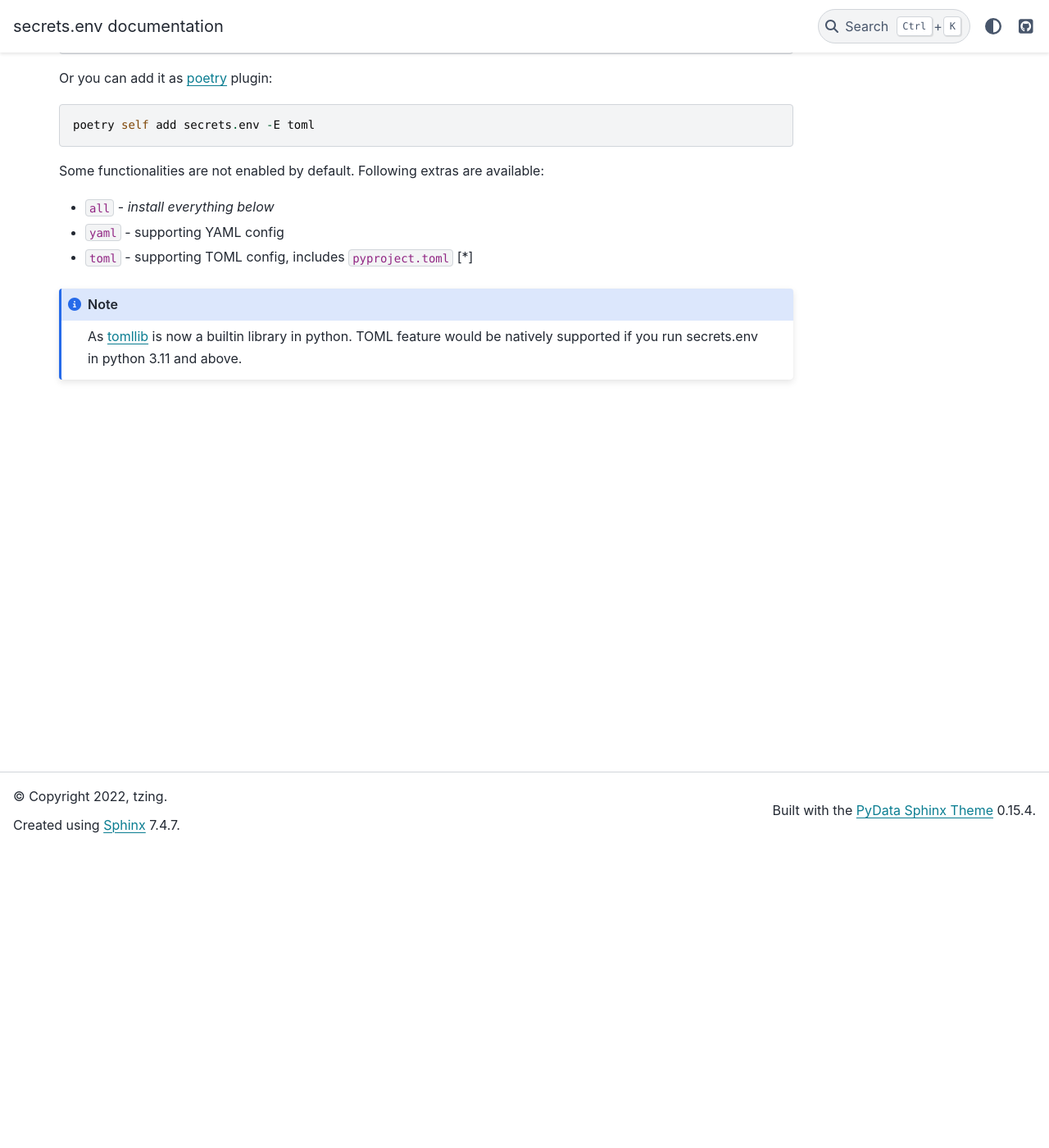
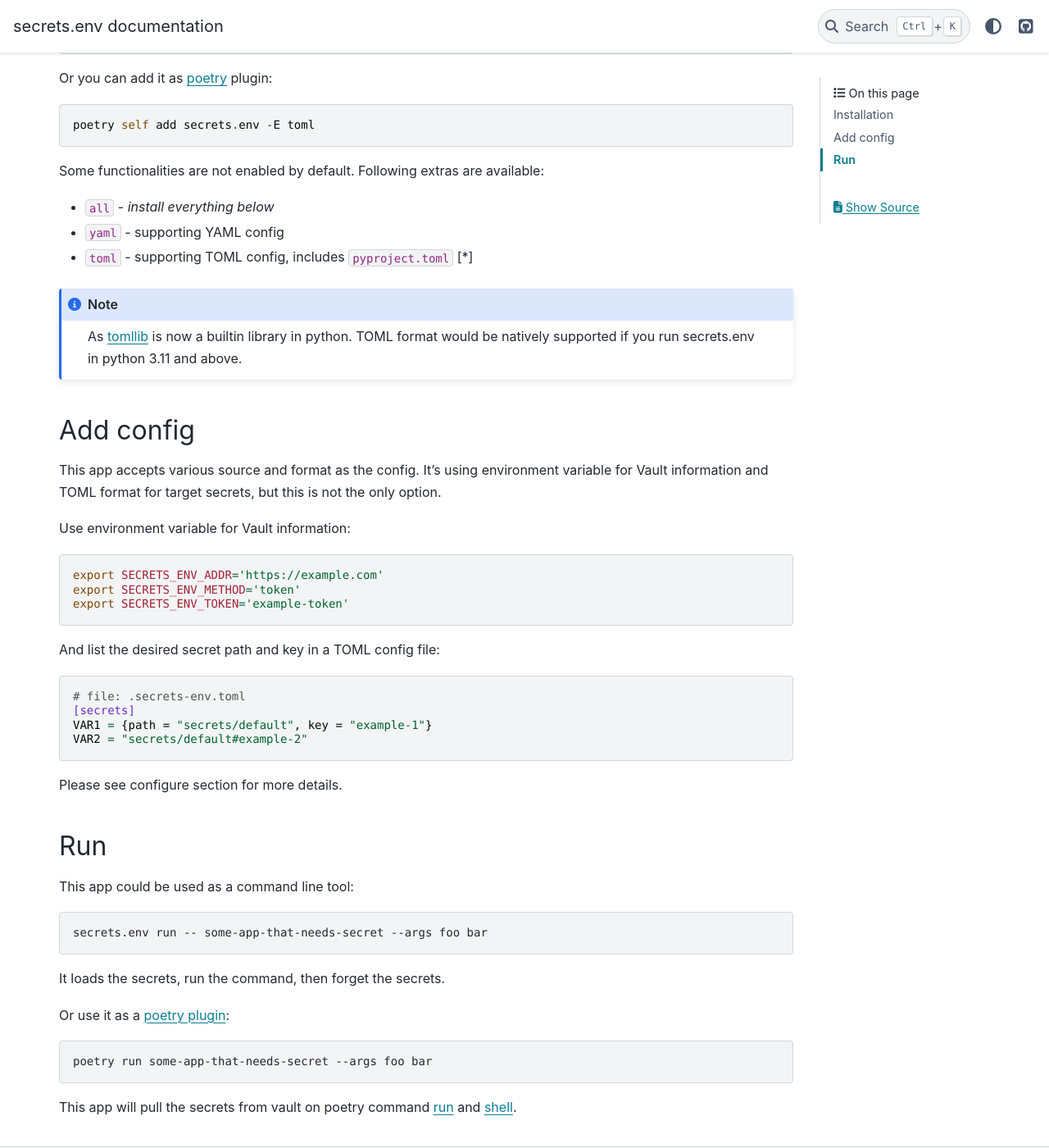
Before and after one commit to tzing/secrets.env, a Sphinx documentation site: the page built from docs/quick-start.rst, in a window 1280 px wide and 1400 px high, scrolled down 365 px. Shown: the whole window at 82% size. Built offline with Sphinx 7.4.7 and the PyData theme 0.15.4, drawn with Linux system fonts in a browser that asks for light colours.

Commit message:
complete quick start

```diff
--- a/docs/quick-start.rst
+++ b/docs/quick-start.rst
@@ -28,9 +28,54 @@
 * ``yaml`` - supporting YAML config
 * ``toml`` - supporting TOML config, includes ``pyproject.toml`` [\*]
 
-
 .. note::
 
    As `tomllib <https://docs.python.org/3.11/library/tomllib.html>`_ is now a
-   builtin library in python. TOML feature would be natively supported if you run
+   builtin library in python. TOML format would be natively supported if you run
    secrets.env in python 3.11 and above.
+
+
+Add config
+----------
+
+This app accepts various source and format as the config.
+It's using environment variable for Vault information and TOML format for target secrets, but this is not the only option.
+
+Use environment variable for Vault information:
+
+.. code-block:: bash
+
+    export SECRETS_ENV_ADDR='https://example.com'
+    export SECRETS_ENV_METHOD='token'
+    export SECRETS_ENV_TOKEN='example-token'
+
+And list the desired secret path and key in a TOML config file:
+
+.. code-block:: toml
+
+    # file: .secrets-env.toml
+    [secrets]
+    VAR1 = {path = "secrets/default", key = "example-1"}
+    VAR2 = "secrets/default#example-2"
+
+Please see configure section for more details.
+
+
+Run
+---
+
+This app could be used as a command line tool:
+
+.. code-block:: bash
+
+   secrets.env run -- some-app-that-needs-secret --args foo bar
+
+It loads the secrets, run the command, then forget the secrets.
+
+Or use it as a `poetry plugin <https://python-poetry.org/docs/master/plugins/)>`_:
+
+.. code-block:: bash
+
+   poetry run some-app-that-needs-secret --args foo bar
+
+This app will pull the secrets from vault on poetry command `run <https://python-poetry.org/docs/cli/#run>`_ and `shell <https://python-poetry.org/docs/cli/#shell>`_.
```
